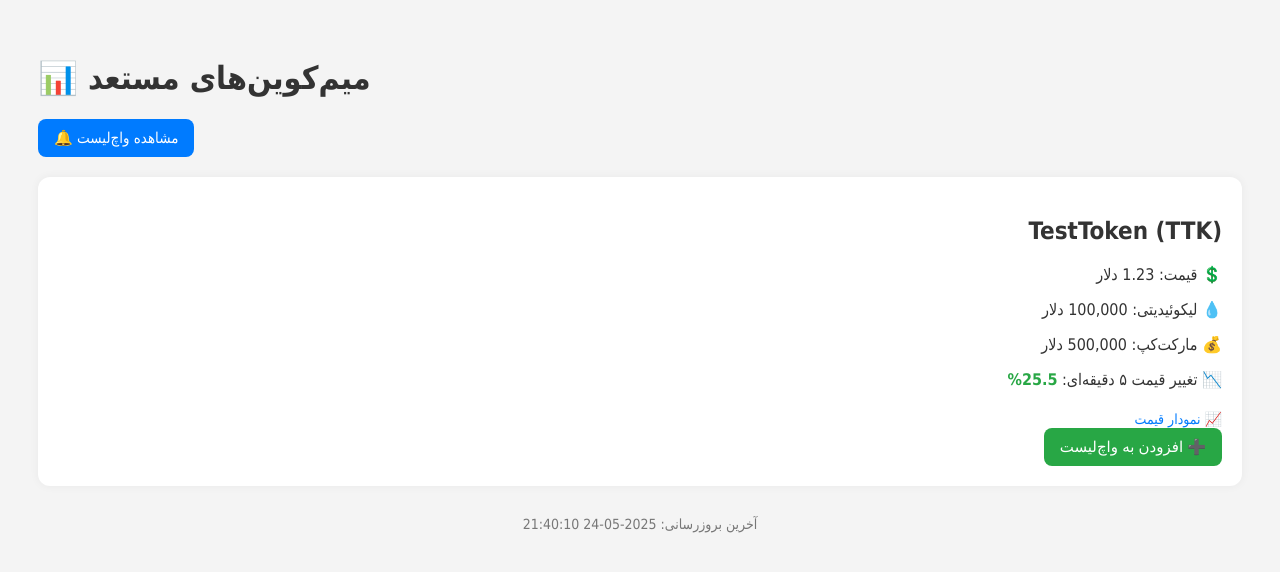
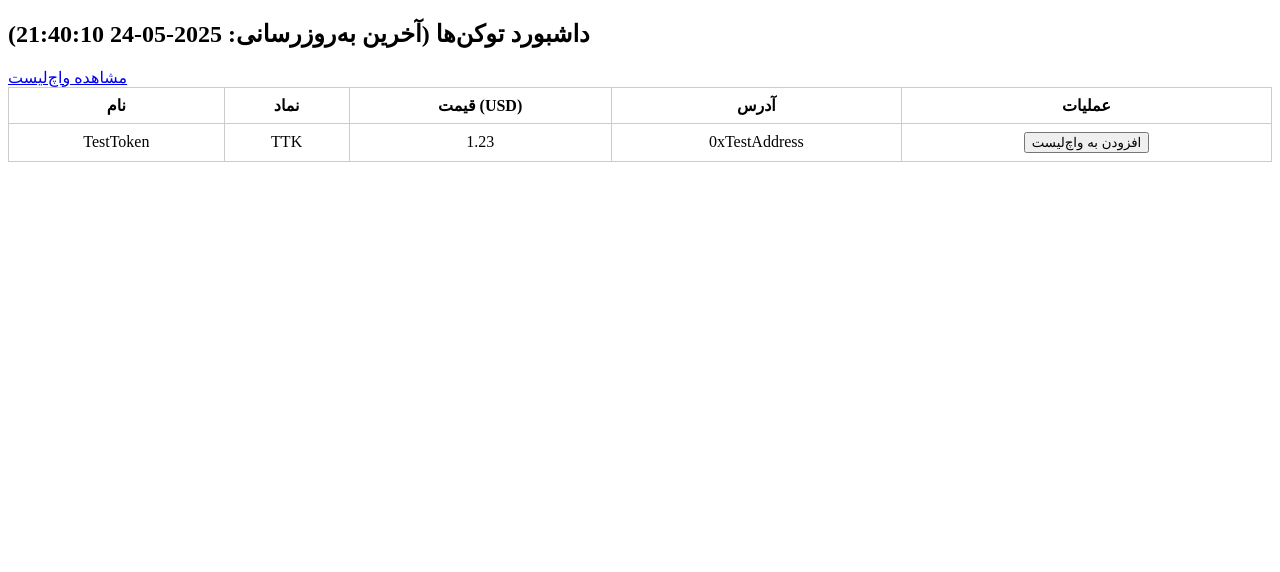
Before and after one commit to tmg1981/mim, a Flask app: page / in a window 1280 px wide. Shown: the top 572 px of the page. Run offline with Flask 3, Linux system fonts and the light colour scheme; data that the repository does not hold is empty.

Commit message:
Add token dashboard with filters, watchlist and Telegram notification

```diff
--- a/app.py
+++ b/app.py
@@ -1,4 +1,4 @@
-from flask import Flask, render_template, request, redirect, url_for
+from flask import Flask, render_template, request, jsonify
 import requests
 from datetime import datetime
 import pytz
@@ -7,81 +7,38 @@ import json
 
 app = Flask(__name__)
 
-# متغیرهای محیطی برای تلگرام
+# متغیرهای محیطی تلگرام
 TELEGRAM_BOT_TOKEN = os.getenv("TELEGRAM_BOT_TOKEN")
 TELEGRAM_CHAT_ID = os.getenv("TELEGRAM_CHAT_ID")
 
+FILTERS_FILE = "filters.json"
 WATCHLIST_FILE = "watchlist.json"
 
-# توکن تستی برای نمایش ثابت
-TEST_TOKEN = {
-    "name": "TestToken",
-    "symbol": "TTK",
-    "price_usd": 1.23,
-    "liquidity_usd": 100000,
-    "market_cap": 500000,
-    "price_change_5m": 25.5,
-    "contract_address": "0xTestAddress",
-    "chain": "TestNet",
-    "dex": "FakeDEX",
-    "chart": "#"
-}
+def load_filters():
+    try:
+        with open(FILTERS_FILE, "r", encoding="utf-8") as f:
+            return json.load(f)
+    except Exception as e:
+        print("Error loading filters:", e)
+        return {}
 
-# بارگذاری واچ‌لیست
-if os.path.exists(WATCHLIST_FILE):
-    with open(WATCHLIST_FILE, "r") as f:
-        watchlist = set(json.load(f))
-else:
-    watchlist = set()
+def load_watchlist():
+    try:
+        with open(WATCHLIST_FILE, "r", encoding="utf-8") as f:
+            return set(json.load(f))
+    except:
+        return set()
 
-# ذخیره واچ‌لیست در فایل
-def save_watchlist():
-    with open(WATCHLIST_FILE, "w") as f:
-        json.dump(list(watchlist), f)
+def save_watchlist(watchlist):
+    with open(WATCHLIST_FILE, "w", encoding="utf-8") as f:
+        json.dump(list(watchlist), f, ensure_ascii=False)
 
-# گرفتن توکن‌ها از DexScreener
-def get_tokens():
-    try:
-        url = "https://api.dexscreener.com/latest/dex/pairs/solana"
-        response = requests.get(url, timeout=10)
-        data = response.json()
-        tokens = []
-        for item in data.get("pairs", [])[:20]:
-            tokens.append({
-                "name": item.get("baseToken", {}).get("name", "Unknown"),
-                "symbol": item.get("baseToken", {}).get("symbol", "N/A"),
-                "price_usd": float(item.get("priceUsd") or 0),
-                "liquidity_usd": float(item.get("liquidity", {}).get("usd", 0)),
-                "market_cap": float(item.get("fdv", 0)),
-                "price_change_5m": float(item.get("priceChange", {}).get("m5", 0)),
-                "contract_address": item.get("pairAddress", ""),
-                "chain": item.get("chainId", "solana"),
-                "dex": item.get("dexId", "N/A"),
-                "chart": item.get("url", "#")
-            })
-        tokens.insert(0, TEST_TOKEN)
-        return tokens
-    except Exception as e:
-        print(f"Error fetching tokens: {e}")
-        return [TEST_TOKEN]
+watchlist = load_watchlist()
 
-# زمان محلی تهران
-def get_local_time():
-    local_tz = pytz.timezone("Asia/Tehran")
-    now_utc = datetime.utcnow()
-    now_local = now_utc.replace(tzinfo=pytz.utc).astimezone(local_tz)
-    return now_local.strftime("%Y-%m-%d %H:%M:%S")
-
-# ارسال پیام به تلگرام
 def send_telegram_message(message):
-    print("Sending to Telegram...")
-    print("Token:", TELEGRAM_BOT_TOKEN)
-    print("Chat ID:", TELEGRAM_CHAT_ID)
-
     if not TELEGRAM_BOT_TOKEN or not TELEGRAM_CHAT_ID:
         print("Telegram bot token or chat ID not set!")
         return False
-
     url = f"https://api.telegram.org/bot{TELEGRAM_BOT_TOKEN}/sendMessage"
     payload = {
         "chat_id": TELEGRAM_CHAT_ID,
@@ -89,38 +46,133 @@ def send_telegram_message(message):
         "parse_mode": "HTML"
     }
     try:
-        response = requests.post(url, data=payload)
-        print("Telegram response:", response.text)
-        return response.ok
+        r = requests.post(url, data=payload)
+        if not r.ok:
+            print("Telegram API error:", r.text)
+        return r.ok
     except Exception as e:
-        print(f"Error sending telegram message: {e}")
+        print("Exception sending telegram message:", e)
         return False
 
+def get_local_time():
+    local_tz = pytz.timezone("Asia/Tehran")
+    now_utc = datetime.utcnow()
+    now_local = now_utc.replace(tzinfo=pytz.utc).astimezone(local_tz)
+    return now_local.strftime("%Y-%m-%d %H:%M:%S")
+
+def get_tokens_from_dexscreener():
+    url = "https://api.dexscreener.io/latest/dex/tokens"
+    try:
+        response = requests.get(url)
+        data = response.json()
+        tokens_raw = data.get("tokens", [])
+    except Exception as e:
+        print("Error fetching from DexScreener:", e)
+        tokens_raw = []
+
+    tokens = []
+
+    for t in tokens_raw:
+        try:
+            token = {
+                "token_name": t.get("name") or "نامشخص",
+                "token_symbol": t.get("symbol") or "نامشخص",
+                "price_usd": float(t.get("priceUsd") or 0),
+                "liquidity": float(t.get("liquidityUsd") or 0),
+                "market_cap": float(t.get("marketCapUsd") or 0),
+                "price_change_5m": float(t.get("priceChange") or 0),
+                "address": t.get("address") or None,
+                "mint_count": t.get("mintCount") or 0,
+                "social_score": t.get("socialScore") or 0,
+                "watchlist_count": t.get("watchlistCount") or 0,
+                "liquidity_to_marketcap_ratio": (float(t.get("liquidityUsd") or 0) / float(t.get("marketCapUsd") or 1)) if t.get("marketCapUsd") else 0,
+                "volume_24h": float(t.get("volumeUsd") or 0),
+                "liquidity_locked": t.get("liquidityLocked", False),
+                "creator_token_count": t.get("creatorTokenCount") or 0
+            }
+            tokens.append(token)
+        except Exception as e:
+            print("Error parsing token:", e)
+            continue
+
+    # اضافه کردن توکن تستی
+    test_token = {
+        "token_name": "TestToken",
+        "token_symbol": "TTK",
+        "price_usd": 1.23,
+        "liquidity": 100000,
+        "market_cap": 500000,
+        "price_change_5m": 25.5,
+        "address": "0xTestAddress",
+        "mint_count": 1,
+        "social_score": 80,
+        "watchlist_count": 15,
+        "liquidity_to_marketcap_ratio": 0.2,
+        "volume_24h": 60000,
+        "liquidity_locked": True,
+        "creator_token_count": 3
+    }
+    tokens.insert(0, test_token)
+
+    return tokens
+
+def filter_tokens(tokens, filters):
+    filtered = []
+    for token in tokens:
+        if token["liquidity"] < filters.get("min_liquidity_usd", 0):
+            continue
+        if token["mint_count"] > filters.get("max_mint_count", 9999):
+            continue
+        if token["social_score"] < filters.get("min_social_score", 0):
+            continue
+        if token["watchlist_count"] < filters.get("min_watchlist_count", 0):
+            continue
+        if token["liquidity_to_marketcap_ratio"] > filters.get("max_liquidity_to_marketcap_ratio", 9999):
+            continue
+        if token["price_change_5m"] < filters.get("price_change_5m_threshold", -9999):
+            continue
+        if token["volume_24h"] < filters.get("min_volume_24h", 0):
+            continue
+        if filters.get("lock_liquidity_required", False) and not token["liquidity_locked"]:
+            continue
+        if token["creator_token_count"] < filters.get("creator_min_tokens", 0):
+            continue
+
+        filtered.append(token)
+    return filtered
 
 @app.route("/", methods=["GET"])
 def index():
-    tokens = get_tokens()
+    filters = load_filters()
+    tokens = get_tokens_from_dexscreener()
+    tokens = filter_tokens(tokens, filters)
     last_updated = get_local_time()
     return render_template("index.html", tokens=tokens, last_updated=last_updated)
 
-@app.route("/add_to_watchlist/<symbol>", methods=["POST"])
-def add_to_watchlist(symbol):
-    if symbol not in watchlist:
-        watchlist.add(symbol)
-        save_watchlist()
-        send_telegram_message(f"✅ توکن <b>{symbol}</b> به واچ‌لیست اضافه شد.")
-    return redirect(url_for("index"))
+@app.route("/watchlist", methods=["POST"])
+def add_to_watchlist():
+    data = request.get_json()
+    address = data.get("address")
+    if not address:
+        return jsonify({"status": "error", "message": "آدرس توکن ارسال نشده"}), 400
+
+    if address not in watchlist:
+        watchlist.add(address)
+        save_watchlist(watchlist)
+        message = f"توکن با آدرس <b>{address}</b> به واچ‌لیست اضافه شد."
+        send_telegram_message(message)
+        return jsonify({"status": "ok"})
+    else:
+        return jsonify({"status": "exists"})
 
 @app.route("/watchlist", methods=["GET"])
-def view_watchlist():
-    symbols = list(watchlist)
-    return render_template("watchlist.html", symbols=symbols)
-
-@app.route("/remove_from_watchlist/<symbol>", methods=["POST"])
-def remove_from_watchlist(symbol):
-    watchlist.discard(symbol)
-    return redirect(url_for("view_watchlist"))
-
+def show_watchlist():
+    filters = load_filters()
+    tokens = get_tokens_from_dexscreener()
+    tokens = filter_tokens(tokens, filters)
+    tokens_in_watchlist = [t for t in tokens if t["address"] in watchlist]
+    last_updated = get_local_time()
+    return render_template("watchlist.html", tokens=tokens_in_watchlist, last_updated=last_updated)
 
 if __name__ == "__main__":
     app.run(host="0.0.0.0", port=10000)
--- a/templates/index.html
+++ b/templates/index.html
@@ -1,109 +1,65 @@
 <!DOCTYPE html>
 <html lang="fa">
 <head>
-    <meta charset="UTF-8" />
-    <title>میم‌کوین‌های مستعد</title>
-    <style>
-        .watchlist-link {
-    display: inline-block;
-    margin-bottom: 20px;
-    padding: 10px 16px;
-    background-color: #007bff;
-    color: white;
-    font-size: 15px;
-    border-radius: 8px;
-    text-decoration: none;
-}
-.watchlist-link:hover {
-    background-color: #0056b3;
-}
-
-        body {
-            font-family: "Tahoma", sans-serif;
-            background-color: #f4f4f4;
-            padding: 30px;
-            color: #333;
-        }
-        .token {
-            background-color: #fff;
-            padding: 20px;
-            margin-bottom: 15px;
-            border-radius: 12px;
-            box-shadow: 0 0 10px rgba(0,0,0,0.05);
-            direction: rtl;
-        }
-        button {
-            padding: 10px 16px;
-            border: none;
-            background-color: #28a745;
-            color: white;
-            font-size: 15px;
-            border-radius: 8px;
-            cursor: pointer;
-            transition: background-color 0.3s ease;
-        }
-        button:hover {
-            background-color: #218838;
-        }
-        .timestamp {
-            font-size: 14px;
-            color: #777;
-            margin-top: 30px;
-            text-align: center;
-        }
-        .price-change {
-            font-weight: bold;
-        }
-        .price-positive {
-            color: #28a745;
-        }
-        .price-negative {
-            color: #dc3545;
-        }
-        .chart-link {
-            display: inline-block;
-            margin-top: 6px;
-            font-size: 14px;
-            text-decoration: none;
-            color: #007bff;
-        }
-        .chart-link:hover {
-            text-decoration: underline;
-        }
-        .msg {
-            color: green;
-            margin-top: 8px;
-            font-size: 14px;
-            display: none;
-        }
-    </style>
+<meta charset="UTF-8" />
+<title>داشبورد توکن‌ها</title>
+<style>
+table {border-collapse: collapse; width: 100%;}
+th, td {border: 1px solid #ccc; padding: 8px; text-align: center;}
+button {cursor: pointer;}
+</style>
 </head>
 <body>
-    <h1>📊 میم‌کوین‌های مستعد</h1>
-<a href="/watchlist" class="watchlist-link">🔔 مشاهده واچ‌لیست</a>
 
+<h2>داشبورد توکن‌ها (آخرین به‌روزرسانی: {{ last_updated }})</h2>
 
+<a href="/watchlist">مشاهده واچ‌لیست</a>
+
+<table>
+  <thead>
+    <tr>
+      <th>نام</th>
+      <th>نماد</th>
+      <th>قیمت (USD)</th>
+      <th>آدرس</th>
+      <th>عملیات</th>
+    </tr>
+  </thead>
+  <tbody>
     {% for token in tokens %}
-    <div class="token">
-        <h2>{{ token.name }} ({{ token.symbol }})</h2>
-        <p>💲 قیمت: {{ token.price_usd or "نامشخص" }} دلار</p>
-        <p>💧 لیکوئیدیتی: {{ "{:,.0f}".format(token.liquidity_usd or 0) }} دلار</p>
-        <p>💰 مارکت‌کپ: {{ "{:,.0f}".format(token.market_cap or 0) }} دلار</p>
-        <p>
-            📉 تغییر قیمت ۵ دقیقه‌ای:
-            <span class="price-change {% if token.price_change_5m >= 0 %}price-positive{% else %}price-negative{% endif %}">
-                {{ token.price_change_5m }}%
-            </span>
-        </p>
-        {% if token.chart %}
-        <a href="{{ token.chart }}" target="_blank" class="chart-link">📈 نمودار قیمت</a>
-        {% endif %}
-        <form method="post" action="/add_to_watchlist/{{ token.symbol }}">
-            <button type="submit">➕ افزودن به واچ‌لیست</button>
-        </form>
-    </div>
+    <tr>
+      <td>{{ token.token_name }}</td>
+      <td>{{ token.token_symbol }}</td>
+      <td>{{ token.price_usd | round(4) }}</td>
+      <td>{{ token.address }}</td>
+      <td>
+        <button onclick="addToWatchlist('{{ token.address }}')">افزودن به واچ‌لیست</button>
+      </td>
+    </tr>
     {% endfor %}
+  </tbody>
+</table>
 
-    <div class="timestamp">آخرین بروزرسانی: {{ last_updated }}</div>
+<script>
+function addToWatchlist(address) {
+  fetch("/watchlist", {
+    method: "POST",
+    headers: { "Content-Type": "application/json" },
+    body: JSON.stringify({ address: address })
+  })
+  .then(res => res.json())
+  .then(data => {
+    if (data.status === "ok") {
+      alert("توکن به واچ‌لیست اضافه شد.");
+    } else if(data.status === "exists") {
+      alert("توکن قبلا در واچ‌لیست هست.");
+    } else {
+      alert("خطا در اضافه کردن.");
+    }
+  })
+  .catch(() => alert("خطا در ارتباط با سرور."));
+}
+</script>
+
 </body>
 </html>
```
Also changed, not shown: filters.json (added, +11 -0 lines), templates/watchlist.html (+31 -54 lines).
